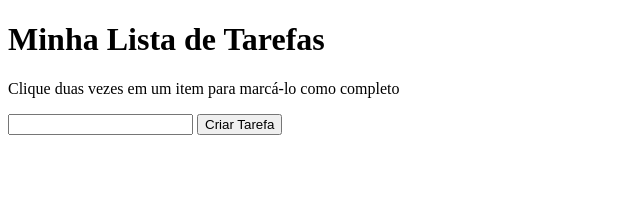
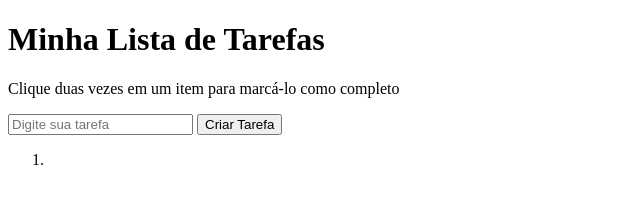
Before and after one commit to Abreupamm/project-todo-list, a plain HTML site: page index.html in a window 1280 px wide. Both pictures are taken after a click on the button "Criar Tarefa". Shown: the full height of the page, 0-640 px from the left. Drawn offline with Linux system fonts and the light colour scheme.

Commit message:
desafios 5 e 6 feitos

```diff
--- a/index.html
+++ b/index.html
@@ -1,18 +1,22 @@
 <!DOCTYPE html>
 <html lang="pt-br">
   <head>
-  <meta charset="UTF-8">
-  <meta http-equiv="X-UA-Compatible" content="IE=edge">
-  <meta name="viewport" content="width=device-width, initial-scale=1.0">
-  <title>Document</title>
+    <meta charset="UTF-8" />
+    <meta http-equiv="X-UA-Compatible" content="IE=edge" />
+    <meta name="viewport" content="width=device-width, initial-scale=1.0" />
+    <title>Lista de Tarefas</title>
+    <link rel="stylesheet" href="style.css" />
   </head>
   <body>
     <header>
       <h1>Minha Lista de Tarefas</h1>
-    <p id="funcionamento">Clique duas vezes em um item para marcá-lo como completo</p>
-<input id="texto-tarefa" type="text">
+      <p id="funcionamento">
+        Clique duas vezes em um item para marcá-lo como completo
+      </p>
+      <input id="texto-tarefa" type="text" placeholder="Digite sua tarefa" />
       <button id="criar-tarefa">Criar Tarefa</button>
-<ol id="lista-tarfas"></ol>
+      <ol id="lista-tarefas"></ol>
     </header>
+    <script src="script.js"></script>
   </body>
 </html>
--- a/script.js
+++ b/script.js
@@ -1,5 +1,13 @@
-function criarTarefa () {
+function criarTarefa() {
+  const tarefa = document.createElement('li');
+  const tarefa1 = document.querySelector('#texto-tarefa');
+  const texto = tarefa1.value;
+  tarefa.innerText = texto;
 
+  const lista = document.getElementById('lista-tarefas');
+  lista.appendChild(tarefa);
+  tarefa1.value = '';
 }
+
 const button = document.getElementById('criar-tarefa');
 button.addEventListener('click', criarTarefa);
```
Lines whose indentation alone changed are shown as unchanged.
